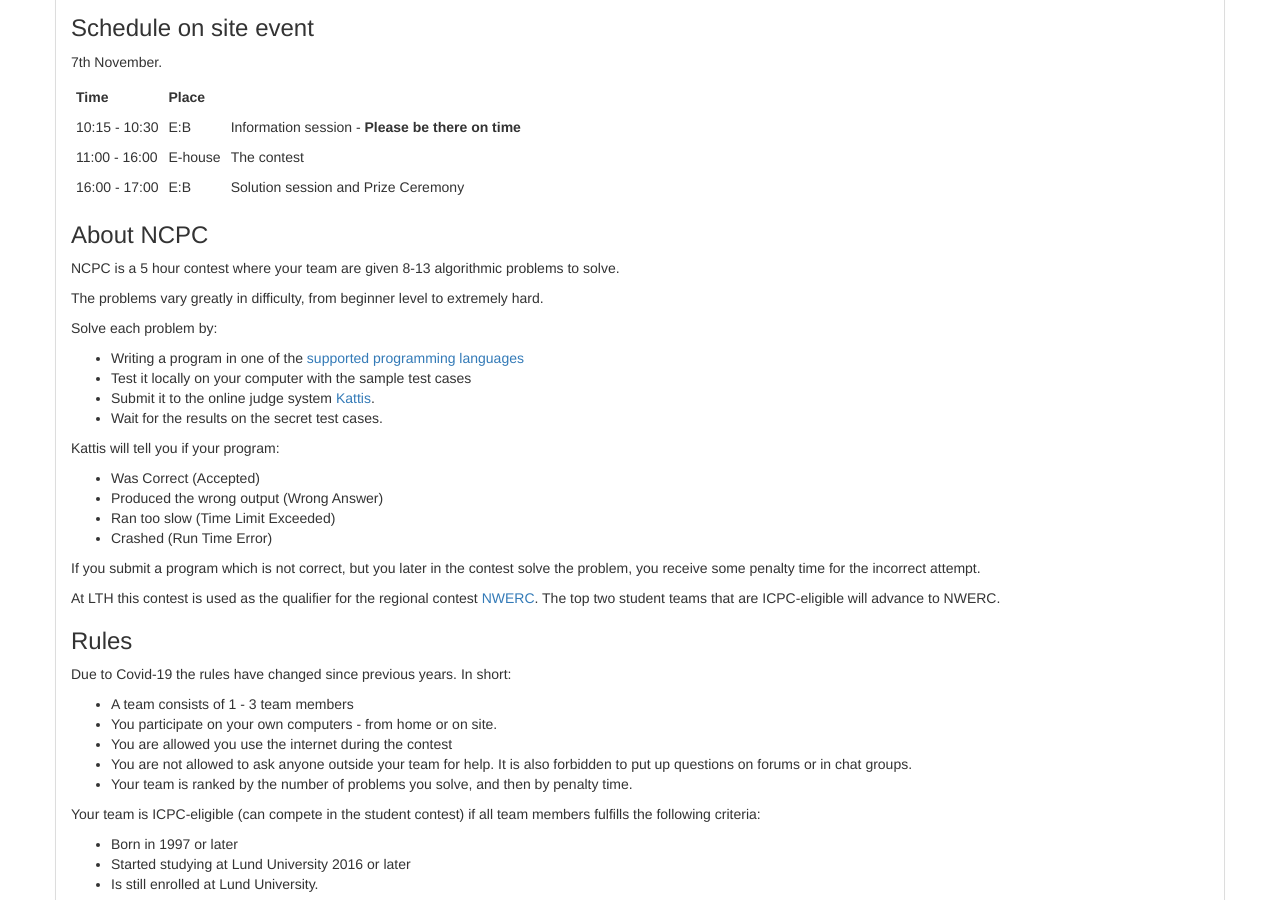
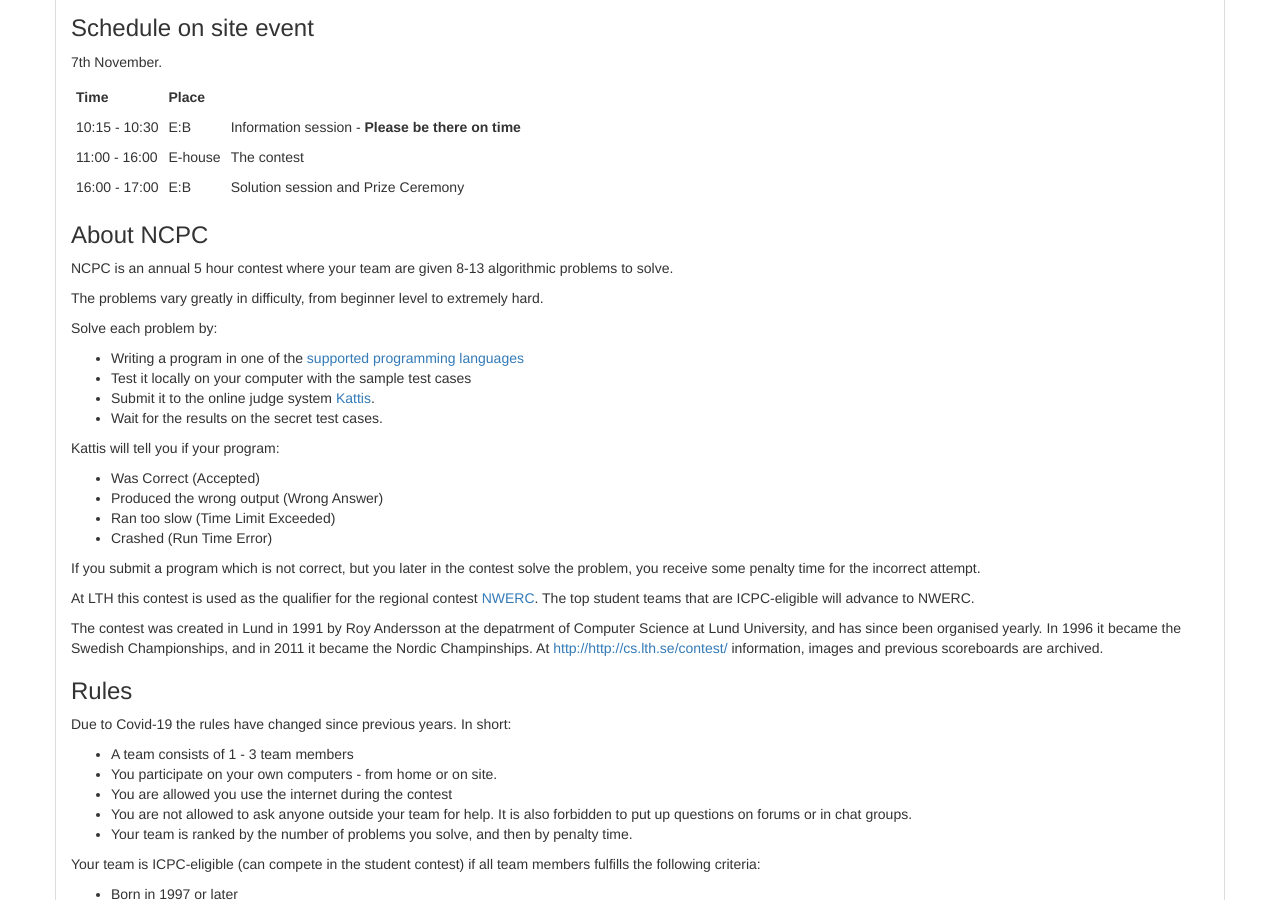
Before and after one commit to Code-at-LTH/code-at-lth.github.io, a Jekyll site: the page built from _events/2020-11-07-ncpc.md, in a window 1280 px wide and 900 px high, scrolled down 774 px. Built offline with Jekyll 4.4.1, drawn with Linux system fonts in a browser that asks for light colours; nearby versions of some CDN libraries.

Commit message:
add link to cs.lth.se/contest

```diff
--- a/_events/2020-11-07-ncpc.md
+++ b/_events/2020-11-07-ncpc.md
@@ -40,7 +40,7 @@ td, th {padding: 5px;}
 
 <a name="about" />
 ### About NCPC
-NCPC is a 5 hour contest where your team are given 8-13 algorithmic problems to solve.
+NCPC is an annual 5 hour contest where your team are given 8-13 algorithmic problems to solve.
 
 The problems vary greatly in difficulty, from beginner level to extremely hard.
 
@@ -58,7 +58,9 @@ Kattis will tell you if your program:
 
 If you submit a program which is not correct, but you later in the contest solve the problem, you receive some penalty time for the incorrect attempt.
 
-At LTH this contest is used as the qualifier for the regional contest [NWERC](https://www.nwerc.eu). The top two student teams that are ICPC-eligible will advance to NWERC.
+At LTH this contest is used as the qualifier for the regional contest [NWERC](https://www.nwerc.eu). The top student teams that are ICPC-eligible will advance to NWERC.
+
+The contest was created in Lund in 1991 by Roy Andersson at the depatrment of Computer Science at Lund University, and has since been organised yearly. In 1996 it became the Swedish Championships, and in 2011 it became the Nordic Champinships. At [http://http://cs.lth.se/contest/](http://cs.lth.se/contest/) information, images and previous scoreboards are archived.
 
 <a name="rules" />
 ### Rules
```
